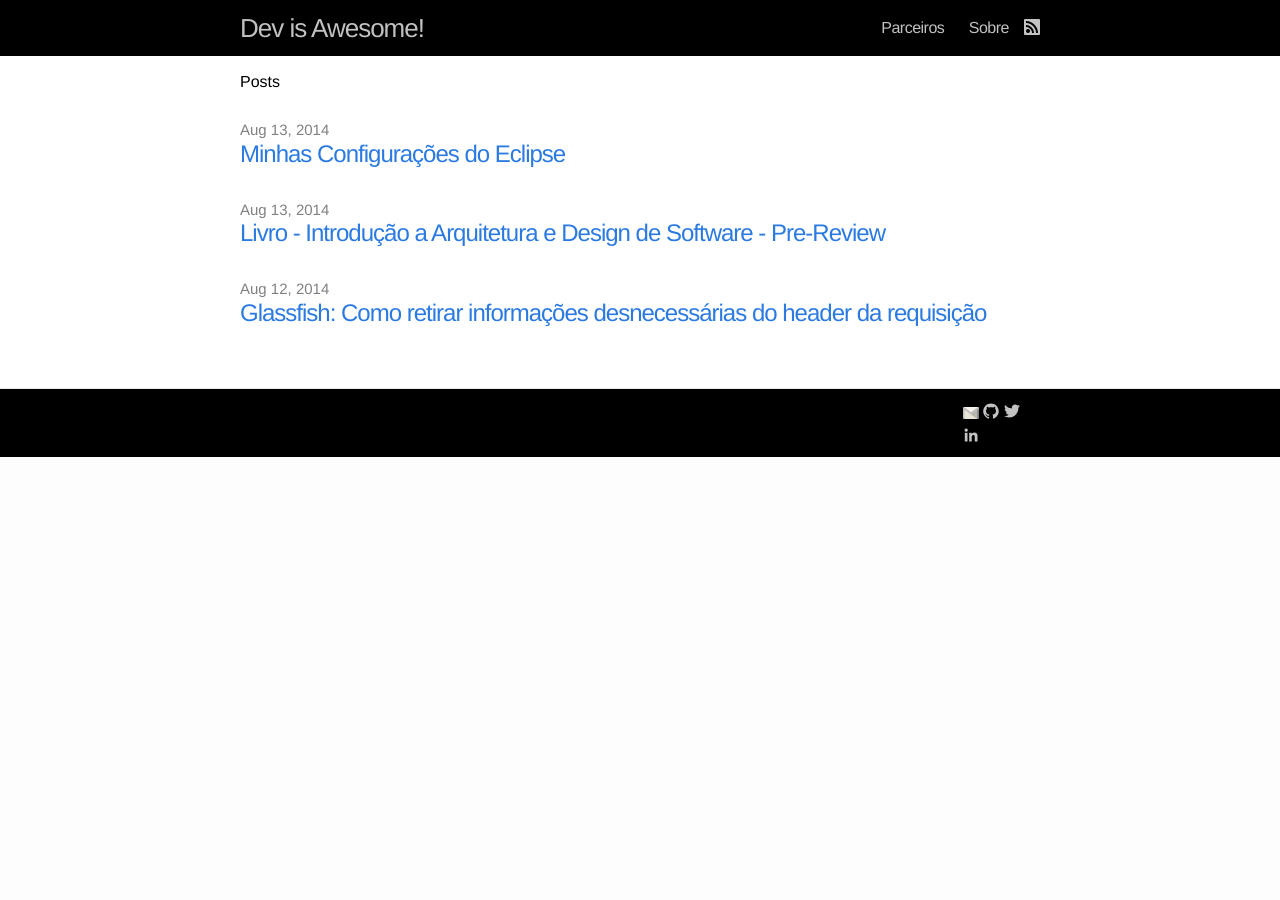
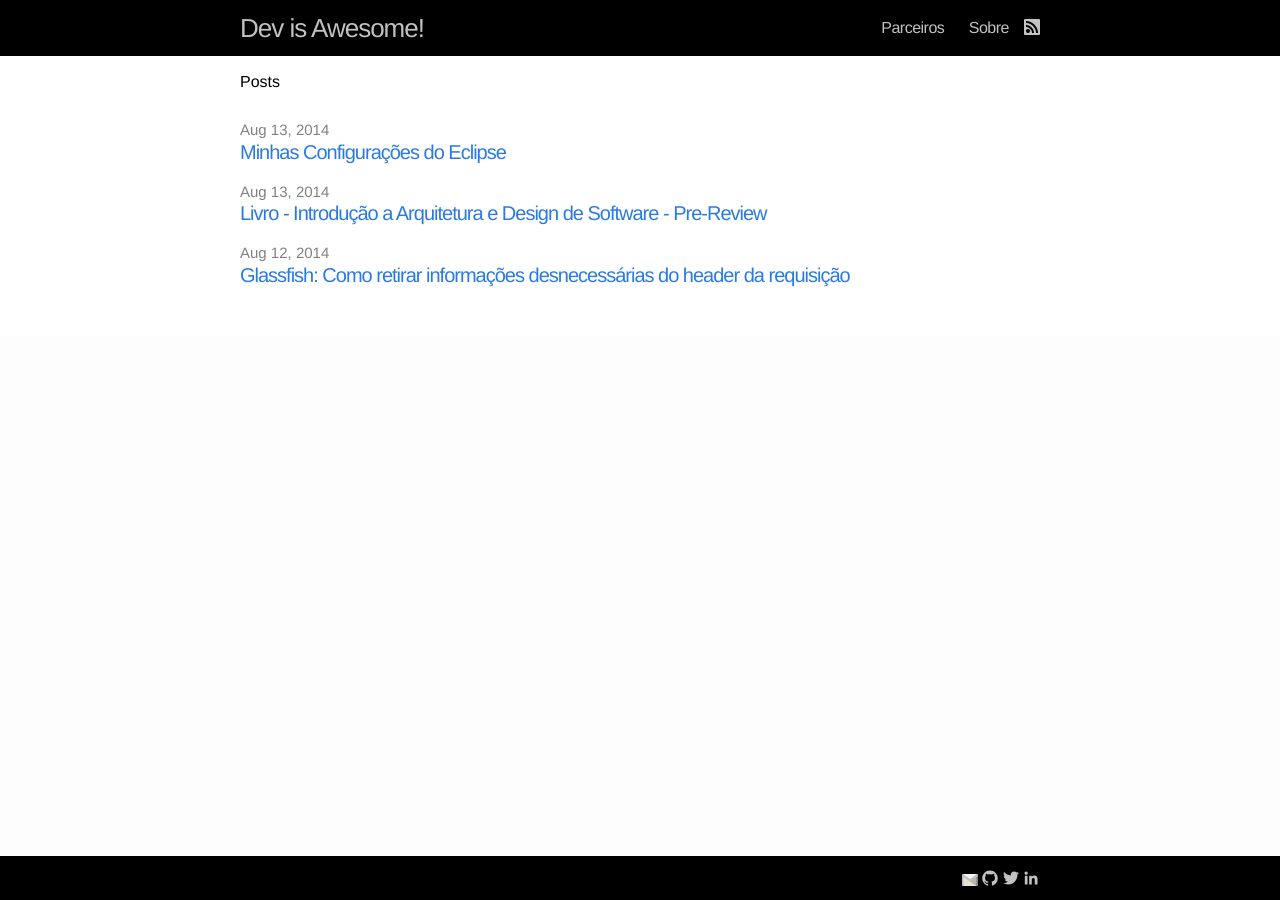
Before and after one commit to aloisioaw/aloisioaw.github.com, a Jekyll site: the page built from index.html, in a window 1280 px wide and 900 px high. Built offline with Jekyll 4.4.1, drawn with Linux system fonts in a browser that asks for light colours.

Commit message:
Modificações em Template

```diff
--- a/css/main.css
+++ b/css/main.css
@@ -83,9 +83,11 @@ a:visited { color: #205caa; }
 /* Site footer */
 
 .site-footer {
-  border-top: 1px solid #e8e8e8;
+  position: fixed;
+  width: 100%;
   padding: 10px 0;
   background-color: #000000;
+  bottom: 0;
 }
 
 .footer-heading {
@@ -123,7 +125,7 @@ a:visited { color: #205caa; }
 
 .contacts {
   float: right;
-  width: 77px;
+  width: 78px;
 }
 
 .site-footer ul { list-style: none; }
@@ -165,10 +167,10 @@ a:visited { color: #205caa; }
 
 .posts { list-style-type: none; }
 
-.posts li { margin-bottom: 30px; }
+.posts li { margin-bottom: 15px; }
 
 .posts .post-link {
-  font-size: 24px;
+  font-size: 20px;
   letter-spacing: -1px;
   line-height: 1;
 }
```
